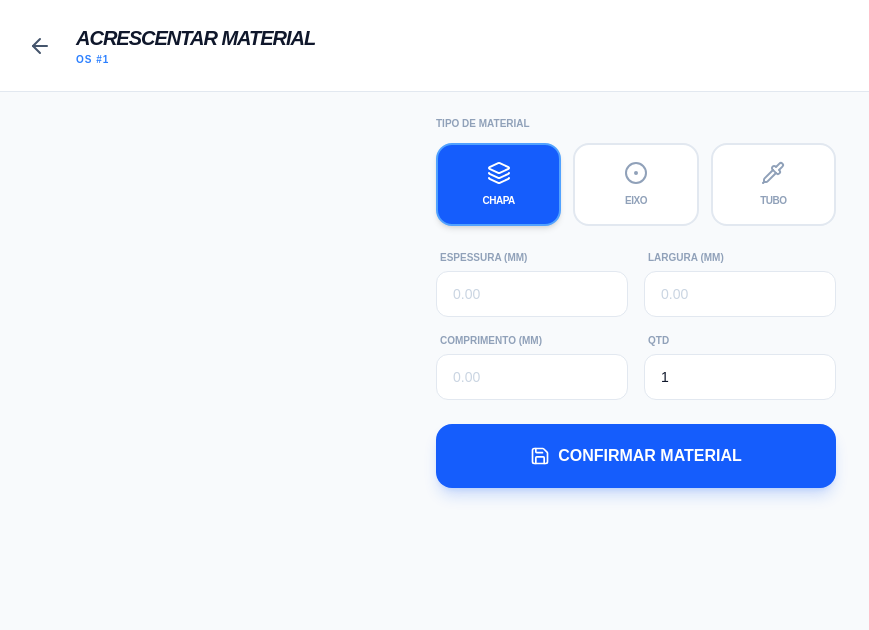
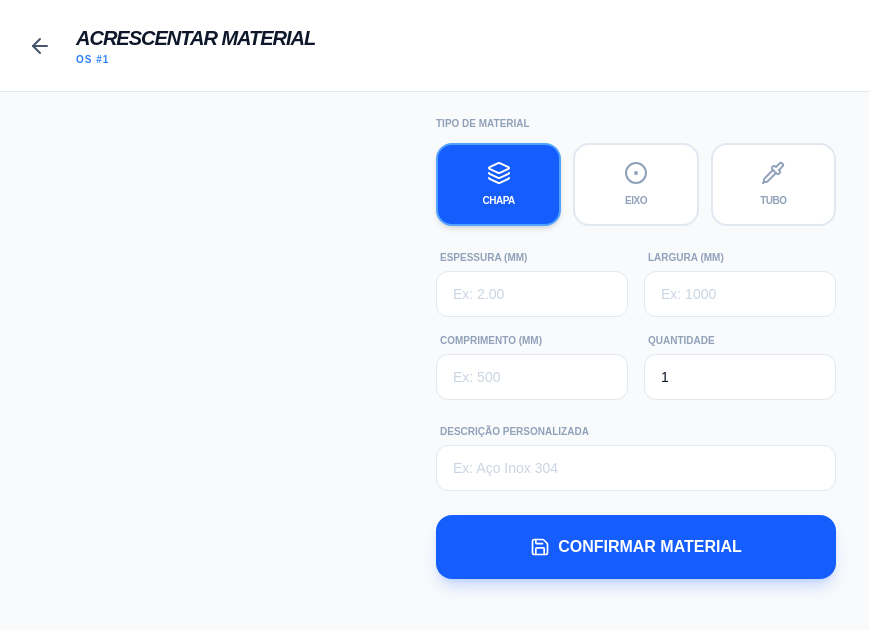
Before and after one commit to marcellsousaeng/app-servicos, a Next.js app: page /ordens/1/material in a window 1280 px wide. Both pictures are taken after a click on the button "CHAPA". Shown: the top 630 px of the page, without its empty margins (4-873 px from the left). Built offline with nearby package versions, Linux system fonts and the light colour scheme.

Commit message:
atualizaçoes

```diff
--- a/app/ordens/[id]/material/page.tsx
+++ b/app/ordens/[id]/material/page.tsx
@@ -2,10 +2,10 @@
 
 import { useState, useEffect } from 'react'
 import { useRouter, useParams } from 'next/navigation'
-import { ArrowLeft, Save, Layers, CircleDot, PipetteIcon as Pipe } from 'lucide-react'
+import { ArrowLeft, Save, Layers, CircleDot, PipetteIcon as Pipe, Loader2 } from 'lucide-react'
 import { supabase } from '../../../../lib/supabase'
 
-// Interfaces para corrigir os erros do VS Code
+// Interface para os dados do formulário
 interface DadosMaterial {
   descricao: string
   espessura: string
@@ -15,12 +15,22 @@ interface DadosMaterial {
   quantidade: string
 }
 
+// Interface para as propriedades do Input
+interface InputGeralProps {
+  label: string
+  placeholder?: string // O '?' torna o placeholder opcional
+  value: string
+  onChange: (v: string) => void
+  type?: string
+  clean: boolean
+}
+
 export default function AdicionarMaterialPage() {
   const router = useRouter()
   const params = useParams()
   const id_os = params.id
 
-  const [tipo, setTipo] = useState('')
+  const [tipo, setTipo] = useState<string>('')
   const [loading, setLoading] = useState(false)
   const [tema, setTema] = useState<'dark' | 'clean'>('clean')
 
@@ -43,11 +53,23 @@ export default function AdicionarMaterialPage() {
 
     setLoading(true)
 
-    // Convertendo id_os para Number para ser compatível com int8
+    // Lógica para montar a descrição com as características
+    let descricaoFinal = dados.descricao.trim()
+
+    if (!descricaoFinal) {
+      if (tipo === 'chapa') {
+        descricaoFinal = `CHAPA ${dados.espessura}mm x ${dados.largura}mm x ${dados.comprimento}mm`
+      } else if (tipo === 'eixo') {
+        descricaoFinal = `EIXO Ø${dados.diametro}mm x ${dados.comprimento}mm`
+      } else if (tipo === 'tubo') {
+        descricaoFinal = `TUBO Ø${dados.diametro}mm x ${dados.comprimento}mm`
+      }
+    }
+
     const novoMaterial = {
       id_os: Number(id_os),
       tipo,
-      descricao: dados.descricao || `${tipo.toUpperCase()} adicionada`,
+      descricao: descricaoFinal,
       espessura: dados.espessura,
       diametro: dados.diametro,
       comprimento: dados.comprimento,
@@ -60,17 +82,11 @@ export default function AdicionarMaterialPage() {
       const { error } = await supabase.from('materiais_os').insert([novoMaterial])
 
       if (error) {
-        // Se for erro de estrutura (400/42804), mostramos o erro real
         console.error('Erro Supabase:', error)
-
-        if (error.code === '42804' || error.code === 'P0001') {
-          alert('Erro de compatibilidade no banco. Verifique os tipos de ID.')
-        } else {
-          // Fallback para offline apenas em falhas de conexão
-          const pendentes = JSON.parse(localStorage.getItem('materiais_pendentes') || '[]')
-          localStorage.setItem('materiais_pendentes', JSON.stringify([...pendentes, novoMaterial]))
-          alert('Modo Offline: Salvo localmente.')
-        }
+        const pendentes = JSON.parse(localStorage.getItem('materiais_pendentes') || '[]')
+        localStorage.setItem('materiais_pendentes', JSON.stringify([...pendentes, novoMaterial]))
+        alert('Modo Offline: Salvo localmente.')
+        router.back()
       } else {
         router.back()
       }
@@ -110,17 +126,21 @@ export default function AdicionarMaterialPage() {
             <div className="grid grid-cols-2 gap-4">
               {tipo === 'chapa' && (
                 <>
-                  <InputGeral clean={clean} label="Espessura (mm)" placeholder="0.00" value={dados.espessura} onChange={(v) => setDados({...dados, espessura: v})} />
-                  <InputGeral clean={clean} label="Largura (mm)" placeholder="0.00" value={dados.largura} onChange={(v) => setDados({...dados, largura: v})} />
+                  <InputGeral clean={clean} label="Espessura (mm)" placeholder="Ex: 2.00" value={dados.espessura} onChange={(v: string) => setDados({...dados, espessura: v})} />
+                  <InputGeral clean={clean} label="Largura (mm)" placeholder="Ex: 1000" value={dados.largura} onChange={(v: string) => setDados({...dados, largura: v})} />
                 </>
               )}
 
               {(tipo === 'eixo' || tipo === 'tubo') && (
-                <InputGeral clean={clean} label="Diâmetro (mm)" placeholder="Ø 0.00" value={dados.diametro} onChange={(v) => setDados({...dados, diametro: v})} />
+                <InputGeral clean={clean} label="Diâmetro (mm)" placeholder="Ø Ex: 50.8" value={dados.diametro} onChange={(v: string) => setDados({...dados, diametro: v})} />
               )}
 
-              <InputGeral clean={clean} label="Comprimento (mm)" placeholder="0.00" value={dados.comprimento} onChange={(v) => setDados({...dados, comprimento: v})} />
-              <InputGeral clean={clean} label="Qtd" type="number" value={dados.quantidade} onChange={(v) => setDados({...dados, quantidade: v})} />
+              <InputGeral clean={clean} label="Comprimento (mm)" placeholder="Ex: 500" value={dados.comprimento} onChange={(v: string) => setDados({...dados, comprimento: v})} />
+              <InputGeral clean={clean} label="Quantidade" type="number" value={dados.quantidade} onChange={(v: string) => setDados({...dados, quantidade: v})} />
+            </div>
+
+            <div className="pt-2">
+               <InputGeral clean={clean} label="Descrição Personalizada" placeholder="Ex: Aço Inox 304" value={dados.descricao} onChange={(v: string) => setDados({...dados, descricao: v})} />
             </div>
 
             <button
@@ -128,8 +148,7 @@ export default function AdicionarMaterialPage() {
               disabled={loading}
               className="w-full bg-blue-600 py-5 rounded-2xl font-black uppercase mt-6 flex items-center justify-center gap-2 text-white active:scale-95 transition-all shadow-lg shadow-blue-600/20"
             >
-              <Save size={20} />
-              {loading ? 'Gravando...' : 'Confirmar Material'}
+              {loading ? <LoaderLoading /> : <><Save size={20} /> Confirmar Material</>}
             </button>
           </div>
         )}
@@ -138,7 +157,7 @@ export default function AdicionarMaterialPage() {
   )
 }
 
-// Componentes auxiliares com tipagem explícita
+// Componentes Auxiliares
 function BotaoTipo({ ativo, onClick, label, Icone, clean }: { ativo: boolean, onClick: () => void, label: string, Icone: any, clean: boolean }) {
   return (
     <button
@@ -157,9 +176,9 @@ function BotaoTipo({ ativo, onClick, label, Icone, clean }: { ativo: boolean, on
   )
 }
 
-function InputGeral({ label, placeholder, value, onChange, type = "text", clean }: { label: string, placeholder?: string, value: string, onChange: (v: string) => void, type?: string, clean: boolean }) {
+function InputGeral({ label, placeholder, value, onChange, type = "text", clean }: InputGeralProps) {
   return (
-    <div className="flex flex-col gap-1.5">
+    <div className="flex flex-col gap-1.5 w-full">
       <label className={`text-[10px] font-bold uppercase ml-1 ${clean ? 'text-slate-400' : 'opacity-40'}`}>{label}</label>
       <input
         type={type}
@@ -175,3 +194,7 @@ function InputGeral({ label, placeholder, value, onChange, type = "text", clean
     </div>
   )
 }
+
+function LoaderLoading() {
+  return <Loader2 className="w-5 h-5 animate-spin text-white" />
+}
```
